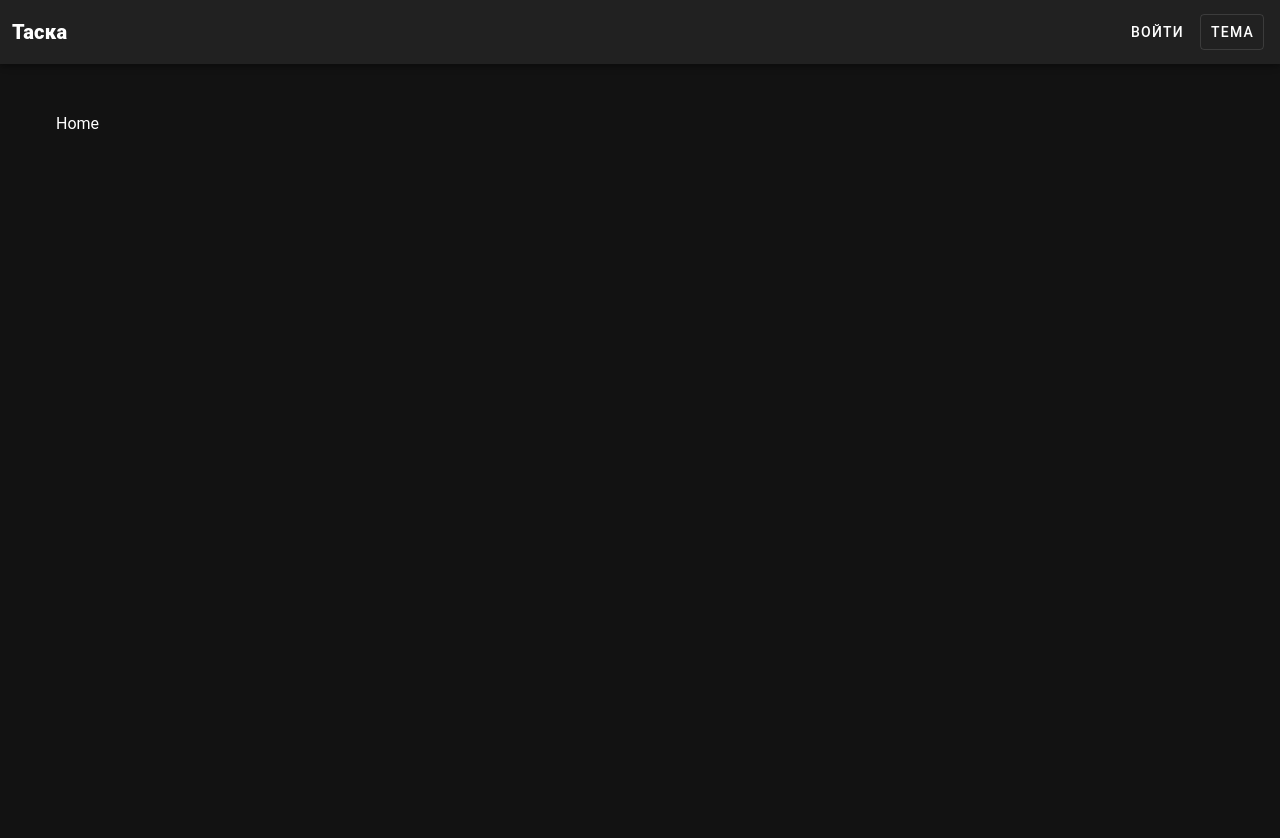
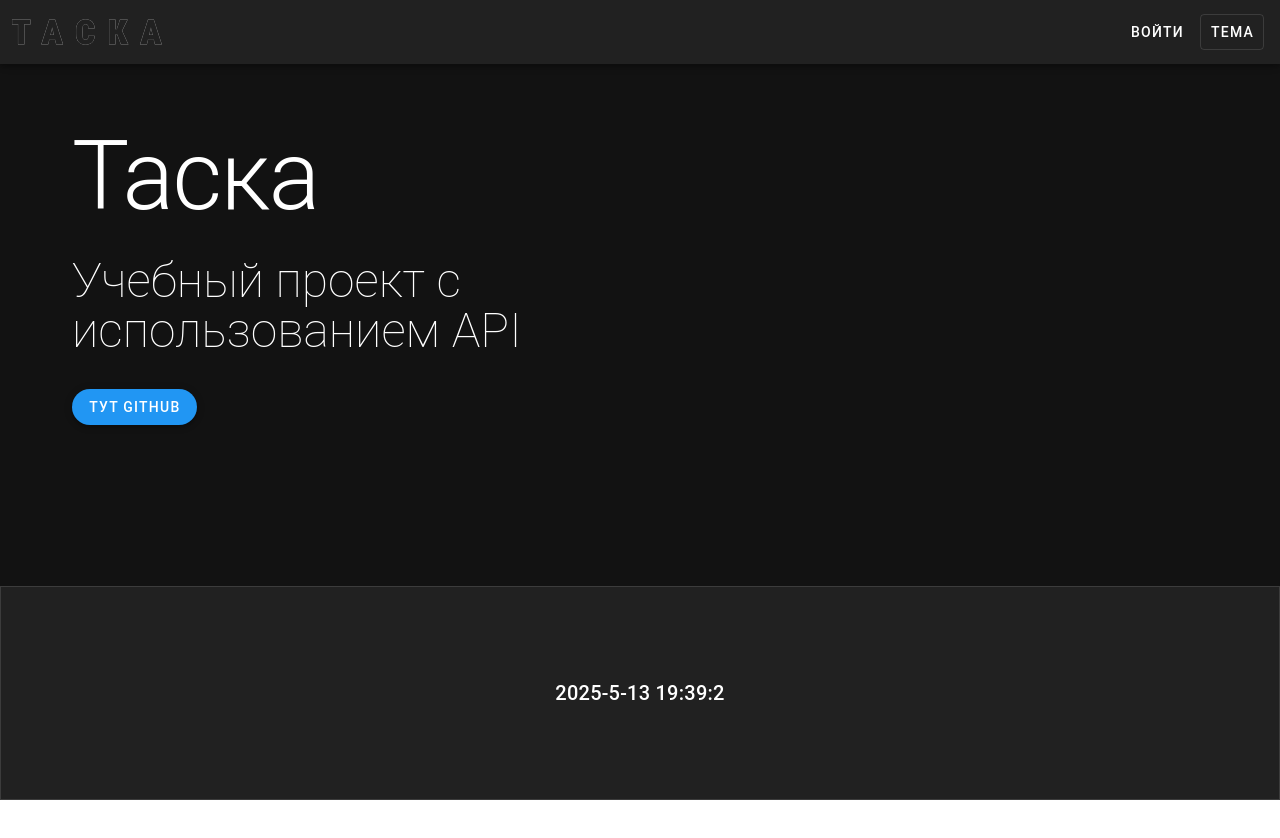
Before and after one commit to Nickdem/tasks-vue, a Vue app: page / in a window 1280 px wide. Shown: the top 838 px of the page. After the commit the page ends 800 px from the top, so only its background shows below. Built offline with nearby package versions, Linux system fonts and the light colour scheme; the HTML template or start-up script is replaced by a standard one.

Commit message:
update: вывод футера, лого и главной

```diff
--- a/src/components/FooterBlock.vue
+++ b/src/components/FooterBlock.vue
@@ -1,5 +1,21 @@
 <template>
-  <p>footer</p>
+  <p class="text-center text-h6">{{ time }}</p>
 </template>
 
-<script setup lang="ts"></script>
+<script setup lang="ts">
+import { onMounted, ref } from 'vue'
+const time = ref('')
+onMounted(() => {
+  setInterval(function () {
+    time.value = getTime()
+  }, 1000)
+})
+
+function getTime() {
+  const today = new Date()
+  const date = today.getFullYear() + '-' + (today.getMonth() + 1) + '-' + today.getDate()
+  const time = today.getHours() + ':' + today.getMinutes() + ':' + today.getSeconds()
+  const dateTime = date + ' ' + time
+  return dateTime
+}
+</script>
--- a/src/components/LogoEl.vue
+++ b/src/components/LogoEl.vue
@@ -1,5 +1,13 @@
 <template>
-  <div class="text-h6 font-weight-black">
-    <router-link to="/" class="text-decoration-none"> Таска</router-link>
-  </div>
+  <!-- <div class="text-h6 font-weight-black"> -->
+  <router-link to="/" class="text-decoration-none">
+    <v-img :src="img" :width="150"></v-img
+  ></router-link>
+  <!-- </div> -->
 </template>
+
+<script setup lang="ts">
+import { ref } from 'vue'
+
+const img = ref('src/assets/img/task.svg')
+</script>
--- a/src/views/HomeView.vue
+++ b/src/views/HomeView.vue
@@ -1,3 +1,23 @@
-<script setup lang="ts"></script>
+<script setup lang="ts">
+// import { ref } from 'vue'
+// const bg = r1ef('src/assets/img/bg.png')
+</script>
 
-<template><p>Home</p></template>
+<template>
+  <!-- <v-parallax :src="bg"> -->
+  <v-container class="fill-height">
+    <v-row class="justify-center align-center flex-column-reverse flex-md-row">
+      <v-col cols="12" md="6">
+        <h1 class="text-h1 mb-8">Таска</h1>
+        <p class="text-h3 mb-8 font-weight-thin">Учебный проект с использованием API</p>
+        <a href="https://github.com/nickdem/" target="_blank"
+          ><v-btn class="elevation-4 rounded-xl mb-4" color="primary"> тут GitHub</v-btn></a
+        >
+      </v-col>
+      <v-col class="text-center" cols="12" md="6">
+        <!-- <v-img :src="img" ></v-img> -->
+      </v-col>
+    </v-row>
+  </v-container>
+  <!-- </v-parallax> -->
+</template>
--- a/src/views/LayoutView.vue
+++ b/src/views/LayoutView.vue
@@ -60,6 +60,14 @@ watch(
 //     // userData.value = await fetchUser(newId)
 //   }
 // )
+// import { useRouter } from 'vue-router'
+
+// const router = useRouter()
+
+// const isHomePage = () => {
+//   return router.currentRoute.value.name === 'home'
+//   // or router.currentRoute.value.path === '/'
+// }
 </script>
 
 <template>
@@ -70,6 +78,11 @@ watch(
       </v-app-bar>
 
       <v-main>
+        <!-- <v-container v-if="router.currentRoute.value.name !== 'home'">
+          <BreadcrumbsEl :items="applStore.getBreadcrumbsList" />
+          <slot></slot>
+        </v-container>
+        <template v-else> <slot></slot></template> -->
         <v-container>
           <BreadcrumbsEl :items="applStore.getBreadcrumbsList" />
           <slot></slot>
@@ -85,8 +98,9 @@ watch(
         </v-container>
       </v-main> -->
       <!-- <slot></slot> -->
+      <v-footer border :height="100" class="d-flex align-center justify-center">
+        <FooterBlock
+      /></v-footer>
     </v-app>
-
-    <v-footer border> <FooterBlock /></v-footer>
   </v-responsive>
 </template>
```
Also changed, not shown: src/assets/img/task.svg (added), 1 other file (tests, documents, lock files or other folders).
